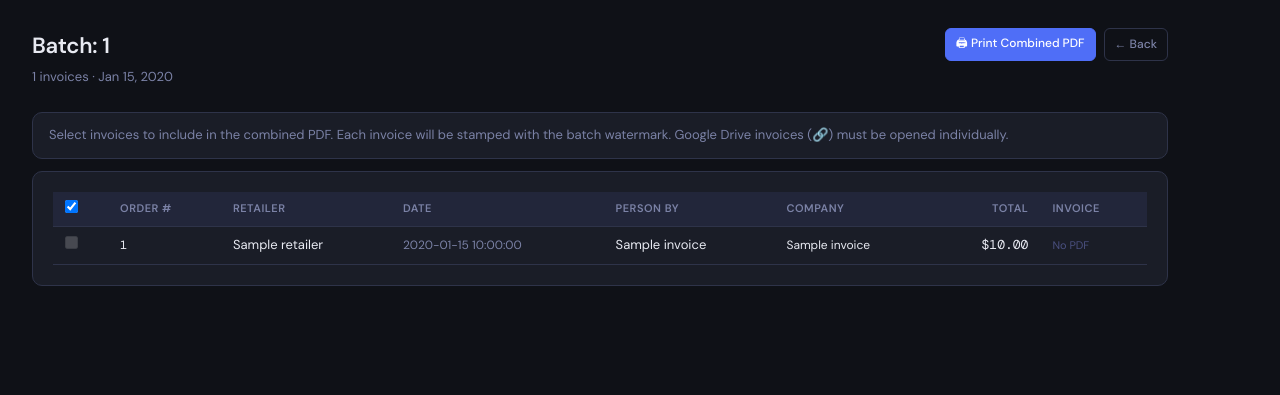
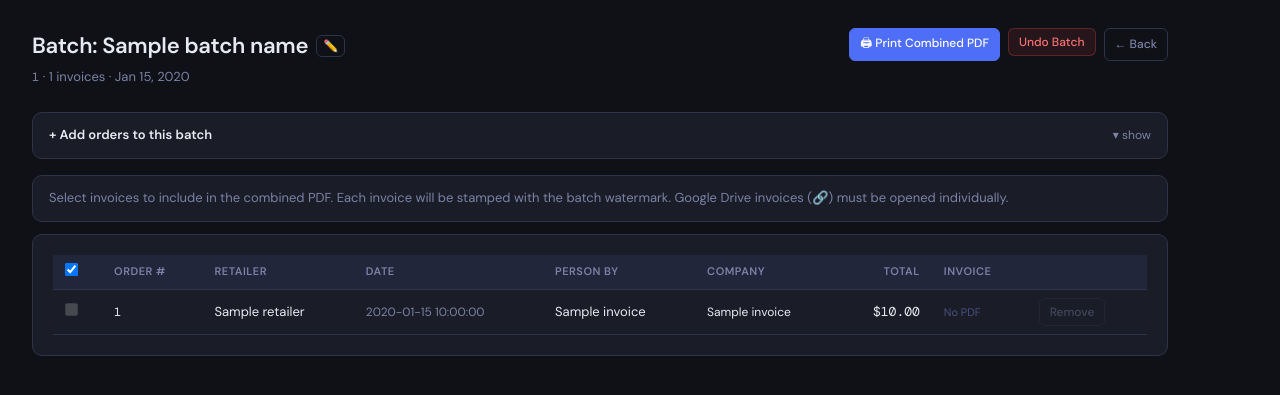
Before and after one commit to kraziers26/Computer_Reseller_Portal, a Python web app: template portal/templates/batch_detail.html in a window 1280 px wide. Shown: the top 395 px of the page. Run offline with Jinja, Linux system fonts and the light colour scheme; the template is opened without the code that fills it: most values are stand-ins (such as "Sample title", 1, 10 or a date in 2020).

Commit message:
Change batch ID to batch name and enhance UI
Updated the batch detail page to display the batch name instead of the batch ID, added a rename button, and improved the layout for adding orders.

```diff
--- a/portal/templates/batch_detail.html
+++ b/portal/templates/batch_detail.html
@@ -1,14 +1,78 @@
 {% extends "base.html" %}
-{% block title %}Batch {{ batch_id }} — ComputerReseller Invoices Portal{% endblock %}
+{% block title %}Batch {{ batch_name }} — ComputerReseller Invoices Portal{% endblock %}
 {% block content %}
 <div class="page-header page-header-row">
   <div>
-    <h1>Batch: {{ batch_id }}</h1>
-    <p>{{ invoices|length }} invoices · {{ batch_date.strftime('%b %d, %Y') if batch_date else '' }}</p>
+    <div id="name-display" style="display:flex;align-items:center;gap:8px">
+      <h1 style="margin:0">Batch: {{ batch_name }}</h1>
+      <button type="button" class="btn btn-ghost btn-sm" style="padding:2px 6px;font-size:12px"
+              onclick="toggleRename()" title="Rename batch">✏️</button>
+    </div>
+    <form method="POST" action="{{ url_for('admin.batch_rename', batch_id=batch_id) }}"
+          id="rename-form" style="display:none;align-items:center;gap:6px;margin-top:4px">
+      <input type="hidden" name="csrf_token" value="{{ csrf_token() }}">
+      <input type="text" name="batch_name" value="{{ batch_name }}" required style="font-size:13px;padding:4px 8px;width:220px">
+      <button type="submit" class="btn btn-primary btn-sm">Save</button>
+      <button type="button" class="btn btn-ghost btn-sm" onclick="toggleRename()">Cancel</button>
+    </form>
+    <p style="margin-top:4px">
+      <span style="font-family:var(--mono);font-size:12px;color:var(--muted)">{{ batch_id }}</span>
+      · {{ invoices|length }} invoices · {{ batch_date.strftime('%b %d, %Y') if batch_date else '' }}
+    </p>
   </div>
   <div class="flex gap-8">
     <button onclick="printCombined()" class="btn btn-primary btn-sm">🖨 Print Combined PDF</button>
-    <a href="{{ url_for('admin.print_batch') }}" class="btn btn-ghost btn-sm">← Back</a>
+    <form method="POST" action="{{ url_for('admin.unbatch') }}" style="display:inline"
+          onsubmit="return confirm('Undo this entire batch? Orders still at Batched will be released back to the unprinted queue. Orders already received, invoiced, or counted in an open receiving session will be left in place.')">
+      <input type="hidden" name="csrf_token" value="{{ csrf_token() }}">
+      <input type="hidden" name="batch_id" value="{{ batch_id }}">
+      <button type="submit" class="btn btn-danger btn-sm">Undo Batch</button>
+    </form>
+    <a href="{{ url_for('admin.batch_history') }}" class="btn btn-ghost btn-sm">← Back</a>
+  </div>
+</div>
+
+<div class="card" style="margin-bottom:12px;padding:12px 16px">
+  <div style="display:flex;justify-content:space-between;align-items:center;cursor:pointer" onclick="toggleAddPanel()">
+    <span style="font-size:13px;font-weight:600">+ Add orders to this batch</span>
+    <span id="add-panel-caret" style="font-size:12px;color:var(--muted)">▾ show</span>
+  </div>
+  <div id="add-panel" style="display:none;margin-top:12px">
+    {% if addable_orders %}
+    <table style="width:100%;border-collapse:collapse;font-size:13px">
+      <thead>
+        <tr style="background:var(--surface2)">
+          {% set th2="padding:6px 10px;text-align:left;font-size:11px;color:var(--muted);text-transform:uppercase;letter-spacing:.5px;border-bottom:1px solid var(--border)" %}
+          <th style="{{ th2 }}">Order #</th>
+          <th style="{{ th2 }}">Retailer</th>
+          <th style="{{ th2 }}">Date</th>
+          <th style="{{ th2 }}">Company</th>
+          <th style="{{ th2 }};text-align:right">Total</th>
+          <th style="{{ th2 }}"></th>
+        </tr>
+      </thead>
+      <tbody>
+      {% for o in addable_orders %}
+      <tr style="border-bottom:1px solid var(--border)">
+        <td style="padding:6px 10px;font-family:var(--mono);font-size:12px">{{ o.order_number[:24] }}</td>
+        <td style="padding:6px 10px;font-size:12px">{{ o.retailer }}</td>
+        <td style="padding:6px 10px;font-size:12px;color:var(--muted)">{{ o.purchase_date }}</td>
+        <td style="padding:6px 10px;font-size:12px">{{ o.company_name or '—' }}</td>
+        <td style="padding:6px 10px;text-align:right;font-family:var(--mono);font-size:12px">${{ "{:,.2f}".format(o.price_total or 0) }}</td>
+        <td style="padding:6px 10px">
+          <form method="POST" action="{{ url_for('admin.batch_add_order', batch_id=batch_id) }}" style="display:inline">
+            <input type="hidden" name="csrf_token" value="{{ csrf_token() }}">
+            <input type="hidden" name="transaction_id" value="{{ o.transaction_id }}">
+            <button type="submit" class="btn btn-ghost btn-sm">+ Add</button>
+          </form>
+        </td>
+      </tr>
+      {% endfor %}
+      </tbody>
+    </table>
+    {% else %}
+    <p style="color:var(--muted);font-size:13px;margin:0">No unbatched orders available to add.</p>
+    {% endif %}
   </div>
 </div>
 
@@ -36,6 +100,7 @@
           <th style="padding:8px 12px;text-align:left;font-size:11px;color:var(--muted);text-transform:uppercase;letter-spacing:.5px;border-bottom:1px solid var(--border)">Company</th>
           <th style="padding:8px 12px;text-align:right;font-size:11px;color:var(--muted);text-transform:uppercase;letter-spacing:.5px;border-bottom:1px solid var(--border)">Total</th>
           <th style="padding:8px 12px;text-align:left;font-size:11px;color:var(--muted);text-transform:uppercase;letter-spacing:.5px;border-bottom:1px solid var(--border)">Invoice</th>
+          <th style="padding:8px 12px;border-bottom:1px solid var(--border)"></th>
         </tr>
       </thead>
       <tbody>
@@ -65,10 +130,23 @@
             <span style="color:var(--hint);font-size:11px">No PDF</span>
           {% endif %}
         </td>
+        <td style="padding:8px 12px">
+          {% if r.is_editable %}
+          <form method="POST" action="{{ url_for('admin.batch_remove_order', batch_id=batch_id) }}" style="display:inline"
+                onsubmit="return confirm('Remove {{ r.order_number }} from this batch? It will return to the unprinted queue.')">
+            <input type="hidden" name="csrf_token" value="{{ csrf_token() }}">
+            <input type="hidden" name="transaction_id" value="{{ r.transaction_id }}">
+            <button type="submit" class="btn btn-ghost btn-sm">Remove</button>
+          </form>
+          {% else %}
+          <button type="button" class="btn btn-ghost btn-sm" disabled
+                  style="opacity:.4;cursor:not-allowed" title="{{ r.lock_reason }}">Remove</button>
+          {% endif %}
+        </td>
       </tr>
       {% endfor %}
       {% if not invoices %}
-      <tr><td colspan="8" style="padding:32px;text-align:center;color:var(--muted)">No invoices in this batch.</td></tr>
+      <tr><td colspan="9" style="padding:32px;text-align:center;color:var(--muted)">No invoices in this batch.</td></tr>
       {% endif %}
       </tbody>
     </table>
@@ -98,5 +176,22 @@ function printCombined() {
     btn.disabled = false;
   }, 4000);
 }
+
+function toggleRename() {
+  const display = document.getElementById('name-display');
+  const form = document.getElementById('rename-form');
+  const showForm = form.style.display === 'none' || !form.style.display;
+  display.style.display = showForm ? 'none' : 'flex';
+  form.style.display = showForm ? 'flex' : 'none';
+  if (showForm) form.querySelector('input[name="batch_name"]').focus();
+}
+
+function toggleAddPanel() {
+  const panel = document.getElementById('add-panel');
+  const caret = document.getElementById('add-panel-caret');
+  const showing = panel.style.display !== 'none';
+  panel.style.display = showing ? 'none' : 'block';
+  caret.textContent = showing ? '▾ show' : '▴ hide';
+}
 </script>
 {% endblock %}
```
